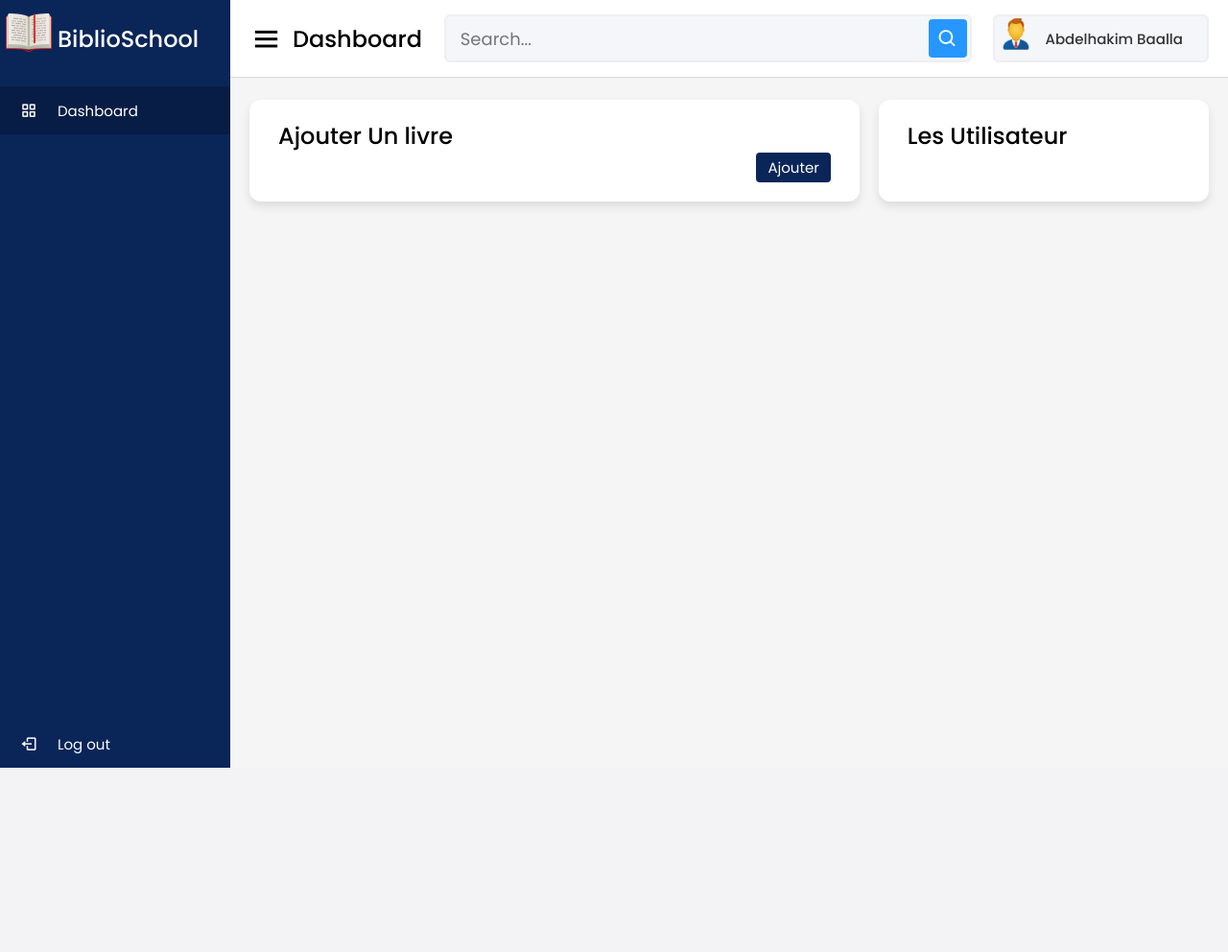
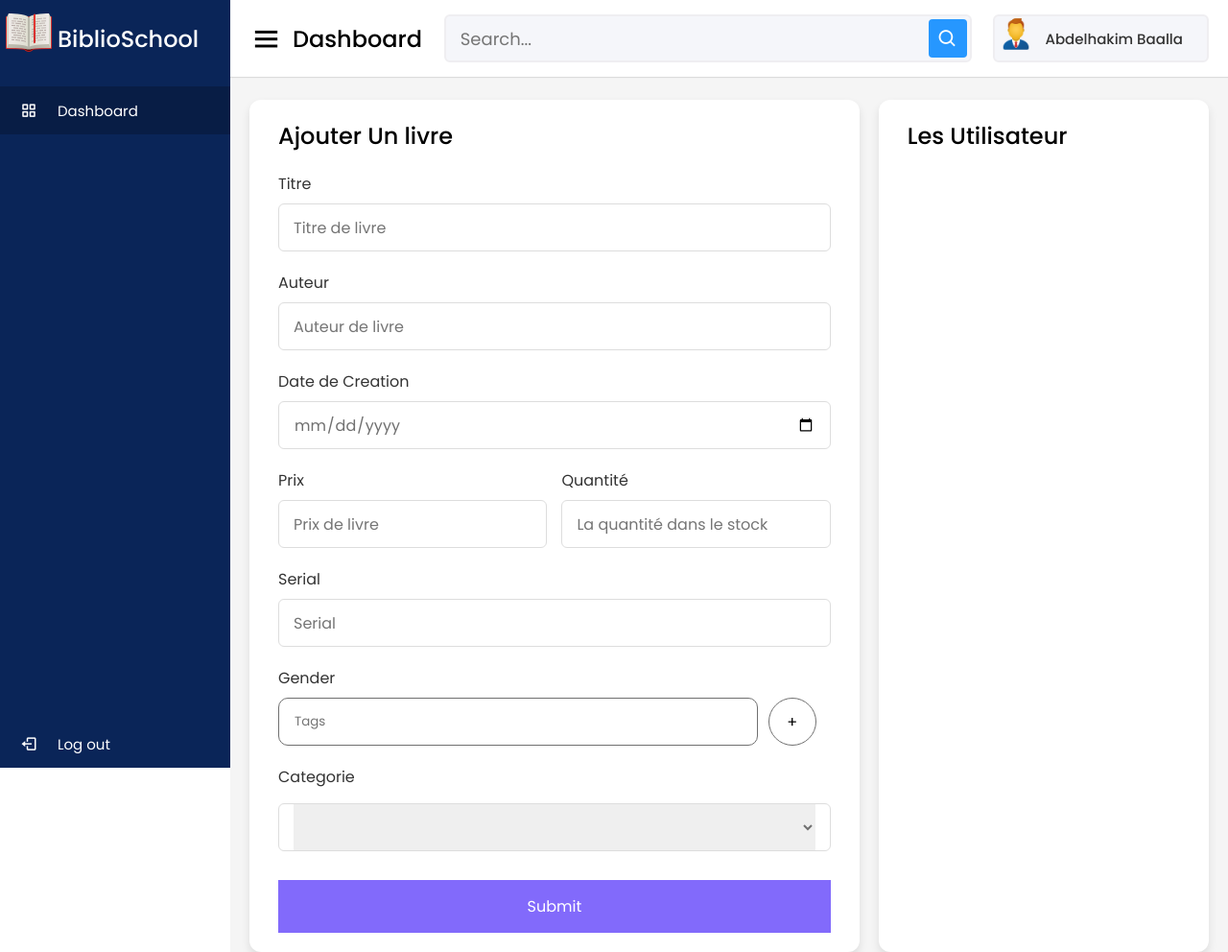
Before and after one commit to Abdelha98kim/gestion-d-une-bibliotheque-scolaire, a PHP site: page /Dashboard/dashboard.php in a window 1280 px wide. Shown: the whole page at 96% size. Before the commit the page ends 800 px from the top, so only its background shows below. Run offline with PHP 8.4, Linux system fonts and the light colour scheme.

Commit message:
j'ai ajouter la forme de l'ajoutement d'un livre avec leur css et cette forme constituer de different input qui va envoyer leur donnée a la base de donée dans la tableaux des livres

```diff
--- a/Assest/src/css/dashboard.css
+++ b/Assest/src/css/dashboard.css
@@ -437,3 +437,109 @@ left: 60px;
 width: calc(100% - 60px);
 }
 }
+.container {
+    position: relative;
+    max-width: 700px;
+    width: 100%;
+    background: #fff;
+    padding: 25px;
+    border-radius: 8px;
+    box-shadow: 0 0 15px rgba(0, 0, 0, 0.1);
+  }
+  .container header {
+    font-size: 1.5rem;
+    color: #333;
+    font-weight: 500;
+    text-align: center;
+  }
+  .container .form {
+    margin-top: 30px;
+  }
+  .form .input-box {
+    width: 100%;
+    margin-top: 20px;
+  }
+  .input-box label {
+    color: #333;
+  }
+  .form :where(.input-box input, .select-box) {
+    position: relative;
+    height: 50px;
+    width: 100%;
+    outline: none;
+    font-size: 1rem;
+    color: #707070;
+    margin-top: 8px;
+    border: 1px solid #ddd;
+    border-radius: 6px;
+    padding: 0 15px;
+  }
+  .input-box input:focus {
+    box-shadow: 0 1px 0 rgba(0, 0, 0, 0.1);
+  }
+  .form .column {
+    display: flex;
+    column-gap: 15px;
+  }
+  .form .gender-box {
+    margin-top: 20px;
+  }
+  .gender-box h3 {
+    color: #333;
+    font-size: 1rem;
+    font-weight: 400;
+    margin-bottom: 8px;
+  }
+  .form :where(.gender-option, .gender) {
+    display: flex;
+    align-items: center;
+    column-gap: 50px;
+    flex-wrap: wrap;
+  }
+  .form .gender {
+    column-gap: 5px;
+  }
+  .gender input {
+    accent-color: rgb(130, 106, 251);
+  }
+  .form :where(.gender input, .gender label) {
+    cursor: pointer;
+  }
+  .gender label {
+    color: #707070;
+  }
+  .address :where(input, .select-box) {
+    margin-top: 15px;
+  }
+  .select-box select {
+    height: 100%;
+    width: 100%;
+    outline: none;
+    border: none;
+    color: #707070;
+    font-size: 1rem;
+  }
+  .form button {
+    height: 55px;
+    width: 100%;
+    color: #fff;
+    font-size: 1rem;
+    font-weight: 400;
+    margin-top: 30px;
+    border: none;
+    cursor: pointer;
+    transition: all 0.2s ease;
+    background: rgb(130, 106, 251);
+  }
+  .form button:hover {
+    background: rgb(88, 56, 250);
+  }
+  /*Responsive*/
+  @media screen and (max-width: 500px) {
+    .form .column {
+      flex-wrap: wrap;
+    }
+    .form :where(.gender-option, .gender) {
+      row-gap: 15px;
+    }
+  }
--- a/Dashboard/dashboard.php
+++ b/Dashboard/dashboard.php
@@ -105,12 +105,57 @@
         <div class="recent-sales box">
           <div class="title">Ajouter Un livre</div>
           <div class="sales-details">
-            <form action="">
-
-            </form>
+          <form action="#" class="form">
+        <div class="input-box">
+          <label>Titre</label>
+          <input type="text" placeholder="Titre de livre" required />
+        </div>
+        <div class="input-box">
+          <label>Auteur</label>
+          <input type="text" placeholder="Auteur de livre" required />
+        </div>
+        <div class="input-box">
+            <label>Date de Creation</label>
+            <input type="date" placeholder="Date de creation de livre" required />
           </div>
-          <div class="button">
-            <a href="#">Ajouter</a>
+        <div class="column">
+          <div class="input-box">
+            <label>Prix</label>
+            <input type="number" placeholder="Prix de livre" required />
+          </div>
+          <div class="input-box">
+            <label>Quantité</label>
+            <input type="number" placeholder="La quantité dans le stock" required />
+          </div>
+        </div>
+        <div class="input-box">
+            <label>Serial</label>
+            <input type="text" placeholder="Serial" required />
+          </div>
+        <div class="gender-box">
+          <h3>Gender</h3>
+          <div style="display:flex !important; justify-content:space-between; padding:0 15px 0 0; align-items:center">
+            <input type="text" placeholder="Tags" style="height:50px; width: 500px; border: 1px solid #707070; border-radius: 10px; padding:5px 16px">
+            <div style="cursor:pointer; border:1px solid #707070; height:50px; width: 50px; display:flex; align-items:center; justify-content:center; border-radius:100%">+</div>
+          </div>
+        </div>
+        <div class="input-box address">
+          <label>Categorie</label>
+          <div class="column">
+            <div class="select-box">
+              <select>
+                <option></option>
+                <option>Sience</option>
+                <option>Philosophie</option>
+                <option>Action et aventure</option>
+                <option>Fantaisie</option>
+                <option>Romance</option>
+              </select>
+            </div>
+          </div>
+        </div>
+        <button>Submit</button>
+      </form>
           </div>
         </div>
         <div class="top-sales box">
```
